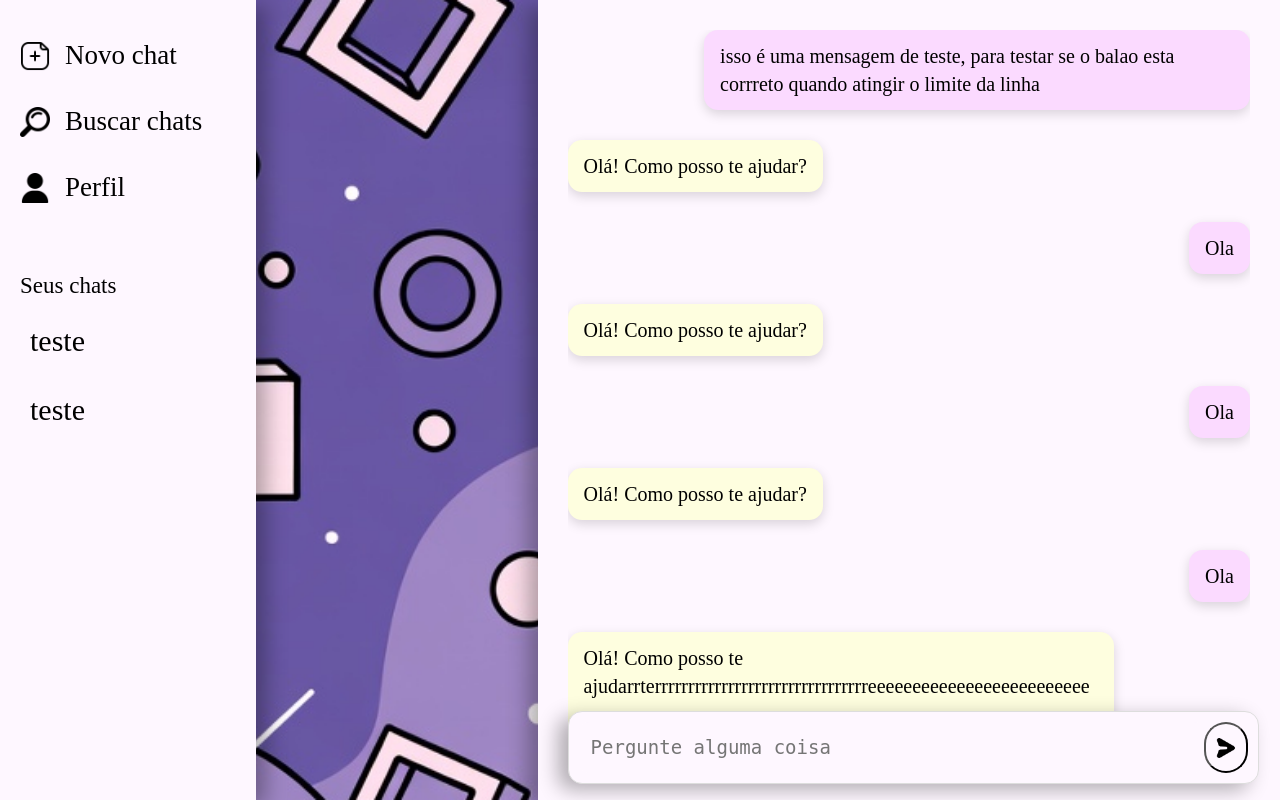
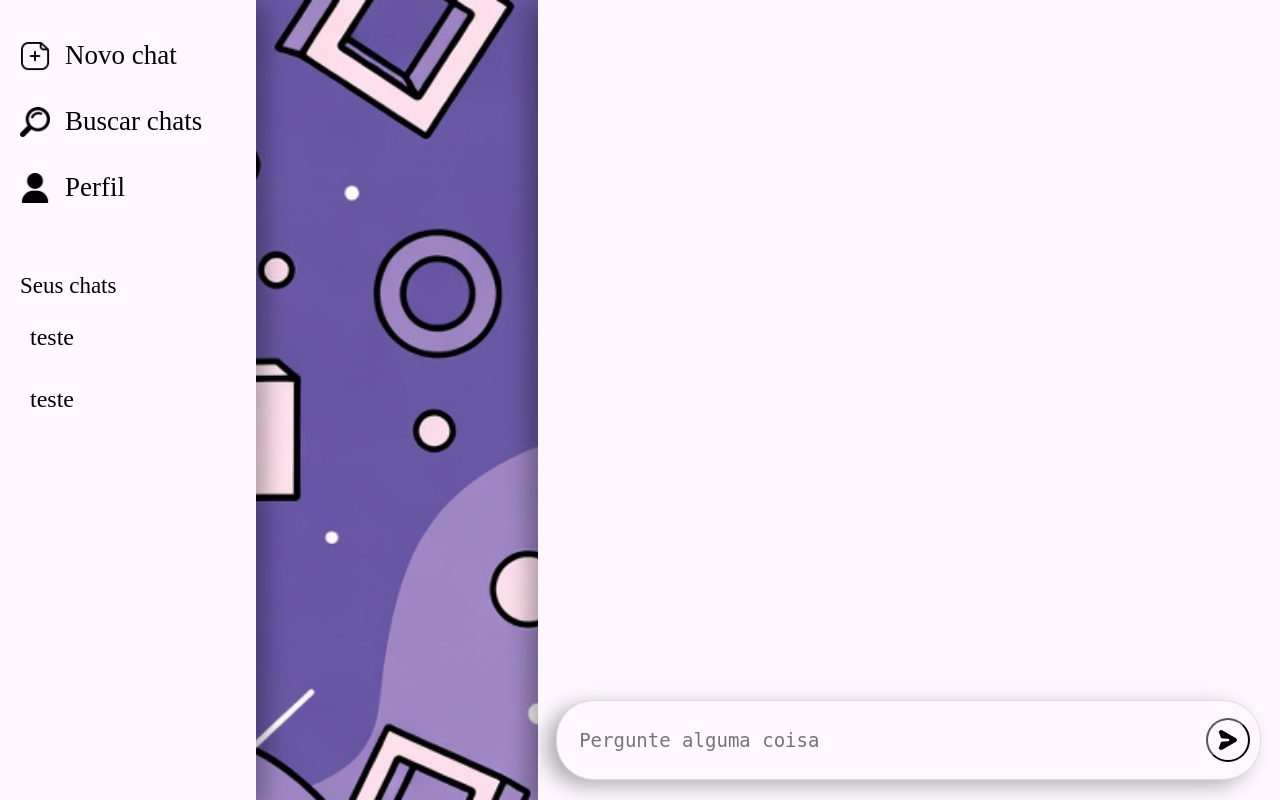
Before and after one commit to filipeavila7/chatbot, a Flask app: page /main in a window 1280 px wide. Run offline with Flask 3, Linux system fonts and the light colour scheme.

Commit message:
quase tudo  uncioonando

```diff
--- a/migrations/versions/e74d8a893d09_.py
+++ b/migrations/versions/7ead8c684866_.py
@@ -1,8 +1,8 @@
 """empty message
 
-Revision ID: e74d8a893d09
+Revision ID: 7ead8c684866
 Revises:
-Create Date: 2026-01-20 23:51:50.609800
+Create Date: 2026-02-03 14:03:16.698333
 
 """
 from alembic import op
@@ -10,7 +10,7 @@ import sqlalchemy as sa
 
 
 # revision identifiers, used by Alembic.
-revision = 'e74d8a893d09'
+revision = '7ead8c684866'
 down_revision = None
 branch_labels = None
 depends_on = None
--- a/src/routes.py
+++ b/src/routes.py
@@ -148,8 +148,8 @@ def create_chat_route():
     if not user_id or not first_message:
         return jsonify({"error": "user_id e message são obrigatórios"}), 400
 
-    # 3️⃣ Gerar título do chat (primeira frase, até 60 caracteres)
-    title = first_message.strip().split("\n")[0][:60]
+    # 3️⃣ Gerar título do chat (primeira frase, até 20 caracteres)
+    title = first_message.strip().split("\n")[0][:20]
 
     # 4️⃣ Criar o chat no banco
     chat = new_chat(user_id=user_id, title=title)
@@ -218,3 +218,14 @@ def list_messages_route(chat_id):
         }
         for msg in messages
     ]), 200
+
+
+# rota que retorna o atual usuario logado
+@app.route("/user/me", methods=["GET"])
+@login_required
+def user_me():
+    return jsonify({
+        "id": current_user.id,
+        "name": current_user.name,
+        "email": current_user.email
+    })
--- a/src/static/css/main.css
+++ b/src/static/css/main.css
@@ -69,7 +69,7 @@ body{
 
 .titulo {
     width: 100%;
-    font-size: 30px;
+    font-size: 24Px;
     display: flex;
     align-items: center;
     padding: 10px;
@@ -92,24 +92,33 @@ body{
     background-color: #FEF7FF;
     width: 58%;
     box-shadow: -10px 6px 20px rgba(0, 0, 0, 0.3);
-    padding: 30px;
     display: flex;
     height: 100vh;
+    flex-direction: column;
+    padding-bottom: 20px;
+    justify-content: center;
+    align-items: center;
 
 }
 
 .chat-input{
-    position: fixed;
     bottom: 16px;
-
     padding: 10px;
     background-color: #FEF7FF;
-    border-radius: 14px;
+    border-radius: 38px;
     border: 1px solid #ddd;
     box-shadow: -10px 6px 20px rgba(0, 0, 0, 0.3);
     z-index:1000;
-    width: 54%;
+    width: 700px;
     display: flex;
+    height: 80px;
+    width: 95%;
+}
+
+.chat-form {
+    display: flex;
+    width: 100%;
+    align-items: center;
 }
 
 .chat-textarea{
@@ -146,22 +155,23 @@ body{
 .bem-vindo{
     width: 100%;
     height: 100%;
-    display: flex;
     justify-content: center;
     align-items: center;
-    font-size: 30px;
+    font-size: 20px;
     display: none;
 }
 
 .chat-mensagem{
-     background-color: #FEF7FF;
+    background-color: #FEF7FF;
     display: flex;
     flex-direction: column;
     gap: 30px;
     width: 100%;
     flex: 1;
     overflow-y: auto;
+    padding: 30PX;
     padding-bottom: 150px;
+
 
 }
 
--- a/src/templates/index.html
+++ b/src/templates/index.html
@@ -13,7 +13,7 @@
     <nav class="nav-bar">
         <ul class="nav-links">
             <li>
-                <div class="acoes">
+                <div class="acoes" id="novo-chat-btn">
                     <img src="static/img/add-post.png" alt="">
                     <p>Novo chat</p>
                 </div>
@@ -49,58 +49,24 @@
 
 
     <section class="chat-sec">
-        <div class="bem-vindo">
-            <h1></h1>
+        <div class="bem-vindo" id="bem-vindo">
+            <h1 id="bem-vindo-texto" ></h1>
         </div>
 
         <div class="chat-mensagem">
+        </div>
 
-            <div class="msg-user">
-                <p>isso é uma mensagem de teste, para testar se o balao esta corrreto quando atingir o limite da linha</p>
-            </div>
-
-            <div class="msg-ia">
-                <p>Olá! Como posso te ajudar?</p>
-            </div>
-
-            <div class="msg-user">
-                <p>Ola</p>
-            </div>
-
-            <div class="msg-ia">
-                <p>Olá! Como posso te ajudar?</p>
-            </div>
-
-
-            <div class="msg-user">
-                <p>Ola</p>
-            </div>
-
-            <div class="msg-ia">
-                <p>Olá! Como posso te ajudar?</p>
-            </div>
-
-            <div class="msg-user">
-                <p>Ola</p>
-            </div>
-
-            <div class="msg-ia">
-                <p>Olá! Como posso te ajudarrterrrrrrrrrrrrrrrrrrrrrrrrrrrrrrrreeeeeeeeeeeeeeeeeeeeeeeeeeeeeeeeeeeeeeeeeeeeeeeeeeeeeeeeeeeeeeeeeeeeeeeeeeeeeeeeeeeeeeeeeeeeeeeeeeeeeeeerrrrrrtertm rter rit ri irierie tirirt?</p>
+        <div class="chat-input">
+                <form class="chat-form" id="ChatForm">
+                    <textarea class="chat-textarea" id="message" name="message" rows="1" placeholder="Pergunte alguma coisa"></textarea>
+                    <button type="submit">
+                        <img src="static/img/arrow.png" alt="">
+                    </button>
+                </form>
             </div>
 
 
 
-
-
-        </div>
-
-
-            <div class="chat-input">
-                <textarea class="chat-textarea" name="message" rows="1" placeholder="Pergunte alguma coisa"></textarea>
-                <button type="submit">
-                    <img src="static/img/arrow.png" alt="">
-                </button>
-            </div>
 
     </section>
 
```
Also changed, not shown: TODO.md (added, +6 -0 lines), src/static/js/main.js (+178 -2 lines).
